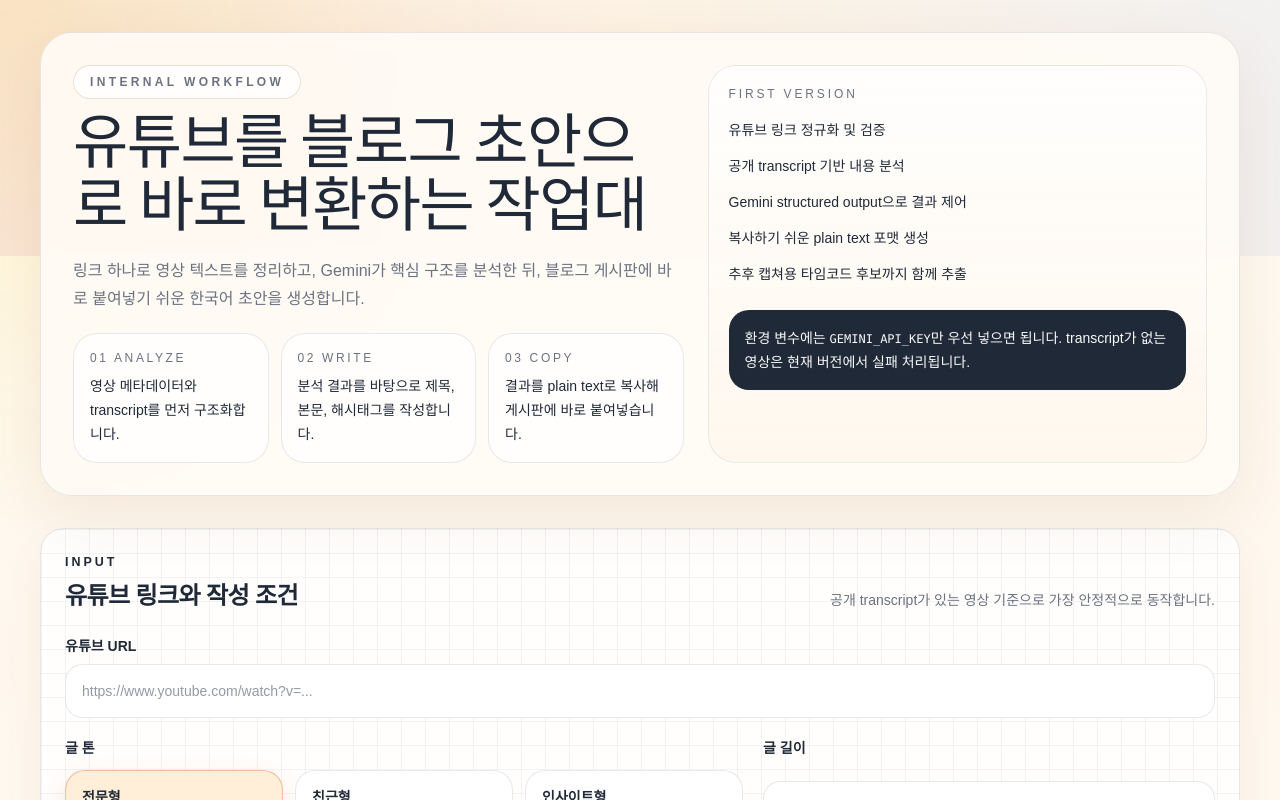
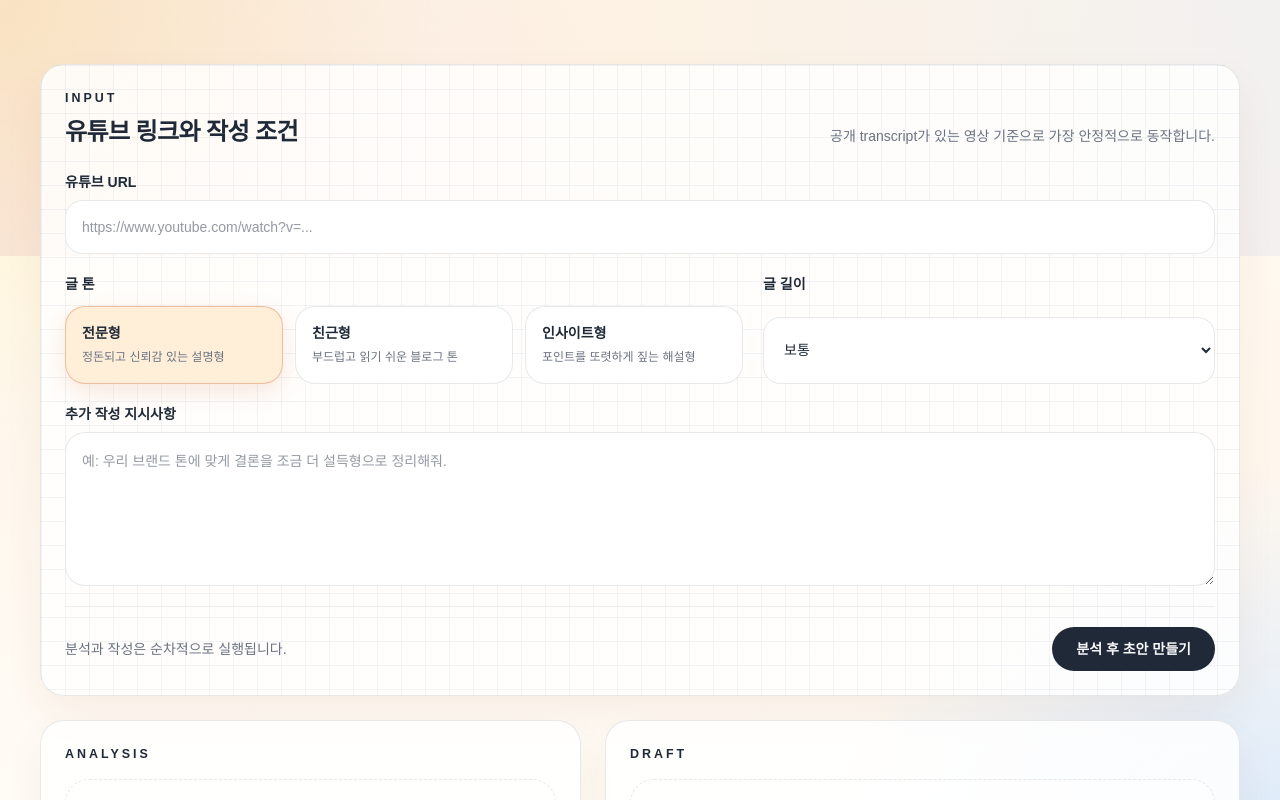
Before and after one commit to codekattt/gbread-blog-writer, a Next.js app: page / in a window 1280 px wide. Shown: the top 800 px of the page. Built offline with nearby package versions, Linux system fonts and the light colour scheme.

Commit message:
fix: 결과 화면 가독성 개선

```diff
--- a/src/app/page.tsx
+++ b/src/app/page.tsx
@@ -4,67 +4,7 @@ export default function Home() {
   return (
     <main className="relative min-h-screen overflow-hidden bg-[radial-gradient(circle_at_top_left,_rgba(254,243,199,0.92),_transparent_28%),radial-gradient(circle_at_bottom_right,_rgba(191,219,254,0.68),_transparent_30%),linear-gradient(180deg,_#fffaf1_0%,_#fff7ed_48%,_#fffdf8_100%)] px-5 py-8 text-[var(--color-ink)] sm:px-8 lg:px-10">
       <div className="pointer-events-none absolute inset-x-0 top-0 h-64 bg-[linear-gradient(90deg,rgba(190,24,93,0.08),rgba(217,119,6,0.06),rgba(37,99,235,0.06))]" />
-      <div className="relative mx-auto flex w-full max-w-7xl flex-col gap-8">
-        <section className="grid gap-6 rounded-[2rem] border border-[var(--color-line)] bg-[rgba(255,251,245,0.9)] p-6 shadow-[0_20px_60px_rgba(120,53,15,0.08)] backdrop-blur sm:p-8 lg:grid-cols-[1.1fr_0.9fr]">
-          <div className="space-y-5">
-            <span className="inline-flex rounded-full border border-[rgba(120,53,15,0.15)] bg-[rgba(255,255,255,0.72)] px-4 py-2 text-xs font-semibold uppercase tracking-[0.28em] text-[var(--color-muted)]">
-              Internal Workflow
-            </span>
-            <div className="space-y-3">
-              <h1 className="max-w-3xl font-display text-4xl leading-[1.05] tracking-tight text-[var(--color-ink)] sm:text-5xl lg:text-6xl">
-                유튜브를 블로그 초안으로 바로 변환하는 작업대
-              </h1>
-              <p className="max-w-2xl text-sm leading-7 text-[var(--color-muted)] sm:text-base">
-                링크 하나로 영상 텍스트를 정리하고, Gemini가 핵심 구조를 분석한 뒤,
-                블로그 게시판에 바로 붙여넣기 쉬운 한국어 초안을 생성합니다.
-              </p>
-            </div>
-            <div className="grid gap-3 sm:grid-cols-3">
-              <div className="rounded-[1.5rem] border border-[var(--color-line)] bg-white/80 p-4">
-                <p className="text-xs uppercase tracking-[0.22em] text-[var(--color-muted)]">
-                  01 Analyze
-                </p>
-                <p className="mt-2 text-sm leading-6 text-[var(--color-ink)]">
-                  영상 메타데이터와 transcript를 먼저 구조화합니다.
-                </p>
-              </div>
-              <div className="rounded-[1.5rem] border border-[var(--color-line)] bg-white/80 p-4">
-                <p className="text-xs uppercase tracking-[0.22em] text-[var(--color-muted)]">
-                  02 Write
-                </p>
-                <p className="mt-2 text-sm leading-6 text-[var(--color-ink)]">
-                  분석 결과를 바탕으로 제목, 본문, 해시태그를 작성합니다.
-                </p>
-              </div>
-              <div className="rounded-[1.5rem] border border-[var(--color-line)] bg-white/80 p-4">
-                <p className="text-xs uppercase tracking-[0.22em] text-[var(--color-muted)]">
-                  03 Copy
-                </p>
-                <p className="mt-2 text-sm leading-6 text-[var(--color-ink)]">
-                  결과를 plain text로 복사해 게시판에 바로 붙여넣습니다.
-                </p>
-              </div>
-            </div>
-          </div>
-
-          <aside className="rounded-[1.75rem] border border-[rgba(15,23,42,0.08)] bg-[linear-gradient(180deg,rgba(255,255,255,0.82),rgba(255,247,237,0.92))] p-5 shadow-[inset_0_1px_0_rgba(255,255,255,0.6)]">
-            <p className="text-xs uppercase tracking-[0.24em] text-[var(--color-muted)]">
-              First Version
-            </p>
-            <ul className="mt-4 space-y-3 text-sm leading-6 text-[var(--color-ink)]">
-              <li>유튜브 링크 정규화 및 검증</li>
-              <li>공개 transcript 기반 내용 분석</li>
-              <li>Gemini structured output으로 결과 제어</li>
-              <li>복사하기 쉬운 plain text 포맷 생성</li>
-              <li>추후 캡쳐용 타임코드 후보까지 함께 추출</li>
-            </ul>
-            <div className="mt-6 rounded-[1.25rem] bg-[var(--color-panel-strong)] p-4 text-sm leading-6 text-[var(--color-panel-strong-ink)]">
-              환경 변수에는 <code className="font-mono text-xs">GEMINI_API_KEY</code>만
-              우선 넣으면 됩니다. transcript가 없는 영상은 현재 버전에서 실패 처리됩니다.
-            </div>
-          </aside>
-        </section>
-
+      <div className="relative mx-auto flex w-full max-w-7xl flex-col gap-8 pt-6 sm:pt-8">
         <WriterWorkspace />
       </div>
     </main>
--- a/src/components/analysis-panel.tsx
+++ b/src/components/analysis-panel.tsx
@@ -37,14 +37,34 @@ export function AnalysisPanel({ analysis }: AnalysisPanelProps) {
         </span>
       </div>
 
-      <div className="mt-6 grid gap-4 xl:grid-cols-[1.05fr_0.95fr]">
-        <article className="rounded-[1.5rem] border border-[var(--color-line)] bg-white p-5">
-          <p className="text-xs uppercase tracking-[0.22em] text-[var(--color-muted)]">Summary</p>
-          <h3 className="mt-3 text-xl font-semibold leading-8 text-[var(--color-ink)]">
+      <article className="mt-6 rounded-[1.75rem] border border-[var(--color-line)] bg-white p-5 shadow-[0_18px_36px_rgba(120,53,15,0.06)] sm:p-6">
+        <div className="flex flex-col gap-4 lg:flex-row lg:items-start lg:justify-between">
+          <div className="max-w-4xl">
+            <p className="text-xs uppercase tracking-[0.22em] text-[var(--color-muted)]">Video Summary</p>
+            <h3 className="mt-3 text-2xl font-semibold leading-9 text-[var(--color-ink)]">
               {analysis.video.title}
             </h3>
-          <p className="mt-4 text-sm leading-7 text-[var(--color-muted)]">{analysis.analysis.summary}</p>
-          <div className="mt-5 grid gap-3 sm:grid-cols-2">
+            <p className="mt-4 text-sm leading-7 text-[var(--color-muted)]">
+              {analysis.analysis.summary}
+            </p>
+          </div>
+          <div className="grid gap-3 rounded-[1.25rem] bg-[rgba(255,247,237,0.68)] p-4 text-sm text-[var(--color-ink)] lg:min-w-64">
+            <div>
+              <p className="text-xs uppercase tracking-[0.18em] text-[var(--color-muted)]">Length</p>
+              <p className="mt-1 font-semibold">{analysis.video.durationLabel}</p>
+            </div>
+            <div>
+              <p className="text-xs uppercase tracking-[0.18em] text-[var(--color-muted)]">Channel</p>
+              <p className="mt-1 font-semibold">{analysis.video.channelName}</p>
+            </div>
+            <div>
+              <p className="text-xs uppercase tracking-[0.18em] text-[var(--color-muted)]">Transcript Ready</p>
+              <p className="mt-1 font-semibold">분석 가능한 텍스트 기준으로 정리됨</p>
+            </div>
+          </div>
+        </div>
+
+        <div className="mt-5 grid gap-3 lg:grid-cols-2">
           <div className="rounded-[1.25rem] bg-[rgba(255,247,237,0.8)] p-4">
             <p className="text-xs uppercase tracking-[0.18em] text-[var(--color-muted)]">
               Core Message
@@ -62,18 +82,22 @@ export function AnalysisPanel({ analysis }: AnalysisPanelProps) {
         </div>
       </article>
 
-        <div className="grid gap-4">
+      <div className="mt-4 grid gap-4 lg:grid-cols-[1.15fr_0.85fr]">
         <article className="rounded-[1.5rem] border border-[var(--color-line)] bg-white p-5">
           <p className="text-xs uppercase tracking-[0.22em] text-[var(--color-muted)]">Key Points</p>
-            <ul className="mt-4 space-y-3 text-sm leading-6 text-[var(--color-ink)]">
-              {analysis.analysis.keyPoints.map((point) => (
-                <li key={point} className="rounded-[1rem] bg-[rgba(248,250,252,0.9)] px-4 py-3">
-                  {point}
+          <ul className="mt-4 grid gap-3">
+            {analysis.analysis.keyPoints.map((point, index) => (
+              <li key={point} className="rounded-[1rem] bg-[rgba(248,250,252,0.94)] px-4 py-4">
+                <p className="text-xs uppercase tracking-[0.18em] text-[var(--color-muted)]">
+                  Point {index + 1}
+                </p>
+                <p className="mt-2 text-sm leading-6 text-[var(--color-ink)]">{point}</p>
               </li>
             ))}
           </ul>
         </article>
 
+        <div className="grid gap-4">
           <article className="rounded-[1.5rem] border border-[var(--color-line)] bg-white p-5">
             <p className="text-xs uppercase tracking-[0.22em] text-[var(--color-muted)]">Keywords</p>
             <div className="mt-4 flex flex-wrap gap-2">
@@ -87,15 +111,29 @@ export function AnalysisPanel({ analysis }: AnalysisPanelProps) {
               ))}
             </div>
           </article>
+
+          <article className="rounded-[1.5rem] border border-[var(--color-line)] bg-white p-5">
+            <p className="text-xs uppercase tracking-[0.22em] text-[var(--color-muted)]">Tone Hints</p>
+            <div className="mt-4 grid gap-2">
+              {analysis.analysis.toneHints.map((hint) => (
+                <div
+                  key={hint}
+                  className="rounded-[1rem] border border-[var(--color-line)] bg-[rgba(255,255,255,0.86)] px-4 py-3 text-sm leading-6 text-[var(--color-ink)]"
+                >
+                  {hint}
+                </div>
+              ))}
+            </div>
+          </article>
         </div>
       </div>
 
-      <div className="mt-4 grid gap-4 lg:grid-cols-[0.9fr_1.1fr]">
+      <div className="mt-4 grid gap-4 xl:grid-cols-[0.9fr_1.1fr]">
         <article className="rounded-[1.5rem] border border-[var(--color-line)] bg-white p-5">
-          <p className="text-xs uppercase tracking-[0.22em] text-[var(--color-muted)]">Outline</p>
+          <p className="text-xs uppercase tracking-[0.22em] text-[var(--color-muted)]">Recommended Outline</p>
           <ol className="mt-4 space-y-3 text-sm leading-6 text-[var(--color-ink)]">
             {analysis.analysis.recommendedOutline.map((item, index) => (
-              <li key={item} className="flex gap-3">
+              <li key={item} className="flex gap-3 rounded-[1rem] bg-[rgba(248,250,252,0.76)] px-4 py-3">
                 <span className="mt-0.5 inline-flex h-6 w-6 shrink-0 items-center justify-center rounded-full bg-[rgba(15,23,42,0.92)] text-xs font-semibold text-white">
                   {index + 1}
                 </span>
```
Also changed, not shown: src/components/draft-panel.tsx (+38 -29 lines). Lines whose indentation alone changed are shown as unchanged.
